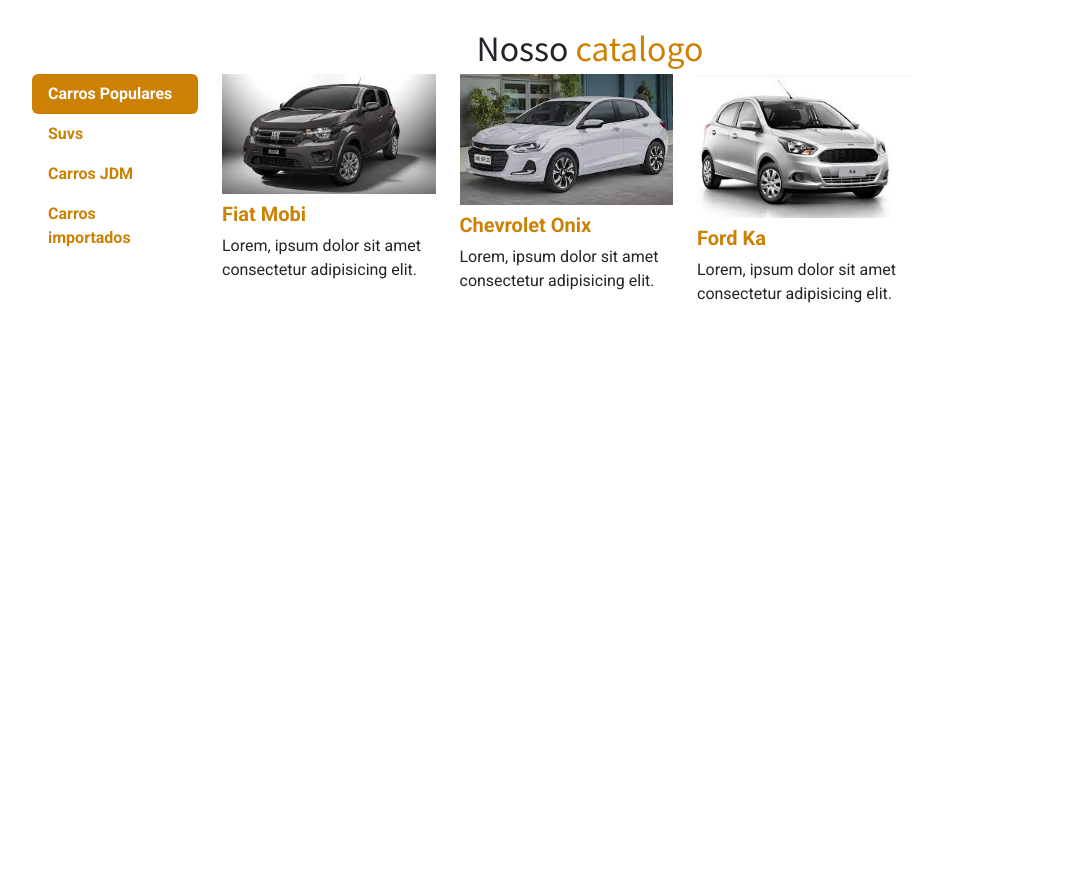
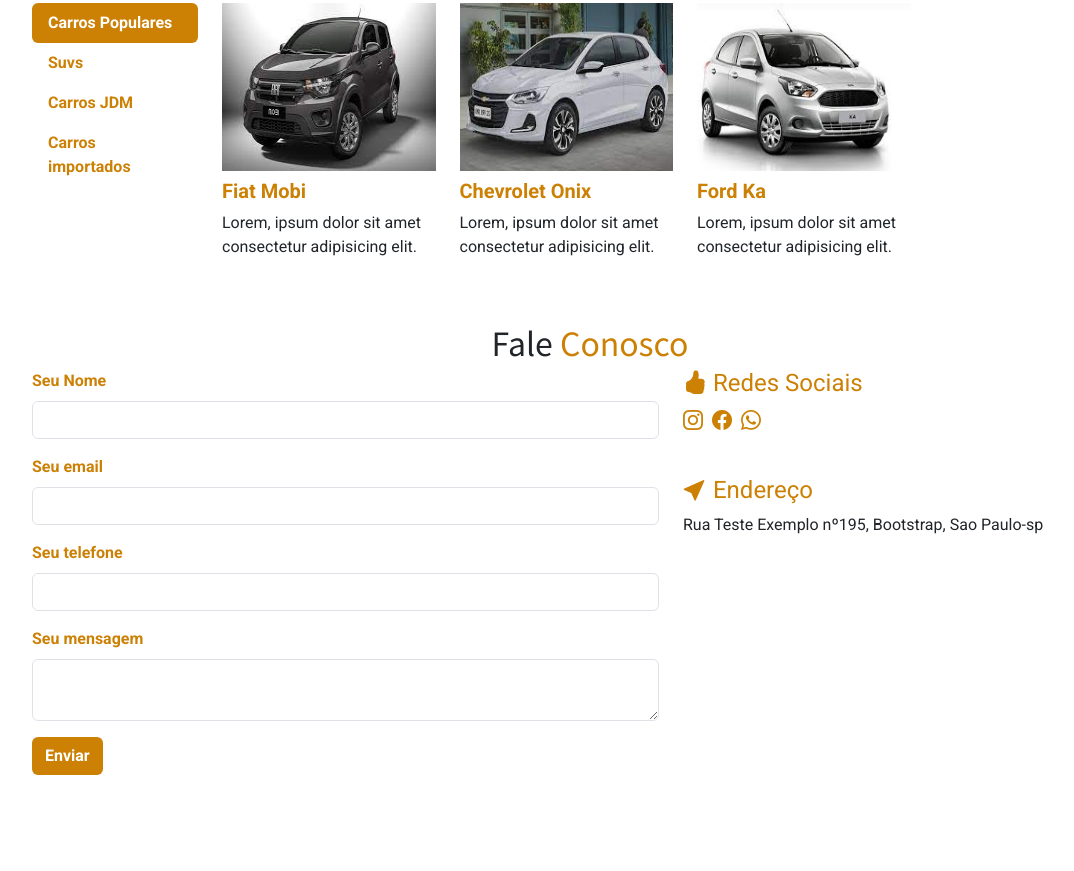
Before and after one commit to leonardolon/projeto4, a plain HTML site: page index.html in a window 1280 px wide. Shown: the part 1887-2758 px from the top of the page, without its empty margins (50-1124 px from the left). Before the commit the page ends 2209 px from the top, so only its background shows below. Drawn offline with nearby package versions, Linux system fonts and the light colour scheme.

Commit message:
final commit

```diff
--- a/index.html
+++ b/index.html
@@ -34,13 +34,13 @@
                         </a>
                     </li>
                     <li class="nav-item fw-bold">
-                        <a href="" class="nav-link">
+                        <a href="#catalogo" class="nav-link">
                             <i class="bi bi-card-text me-1"></i>
                             Nosso catalogo
                         </a>
                     </li>
                     <li class="nav-item fw-bold">
-                        <a href="" class="nav-link">
+                        <a href="#fale-conosco" class="nav-link">
                             <i class="bi bi-chat-left-text me-1"></i>
                             Fale conosco
                         </a>
@@ -49,7 +49,7 @@
             </nav>
         </div>
     </header>
-    <div data-bs-spy="scroll" data-bs-target="#cabecalho">
+    <div data-bs-spy="scroll" data-bs-target="#cabecalho" data-bs-smooth-scroll="true">
         <section id="sobre-o-topcars">
             <div class="carousel slide" data-bs-ride="carousel" id="carousel">
                 <div class="carousel-inner">
@@ -81,7 +81,7 @@
                         <div class="col-md-5">
                             <img src="images/topcar.jpg" class="d-block w-100 rounded" alt="interior da top car">
                         </div>
-                            <div class="col-md-7">
+                            <div class="col-md-7 mt-3 mt-md-0">
                                 <h2 class="section-title">Sobre a <span class="text-colored">Top cars</span></h2>
                                 <p>
                                     Lorem ipsum dolor sit amet, consectetur adipisicing elit. Accusamus sint ea excepturi in laboriosam fugit. Repudiandae corporis quam, fugiat perspiciatis laudantium culpa distinctio ab, dolorum eos nihil natus deserunt ut.
@@ -262,6 +262,71 @@
                 </div>
             </div>
         </section>
+        <section id="fale-conosco" class="pt-5 pb-5">
+            <div class="container">
+                <div class="row">
+                    <div class="h2 section-title text-center">Fale <span class="text-colored">Conosco</span></div>
+                    <div class="row">
+                        <div class="col-md-7 mb-5">
+                            <form >
+                                <div class="mb-3">
+                                    <label for="nome" class="form-label fw-bold text-colored">Seu Nome</label>
+                                    <input type="text" id="nome" class="form-control" required>
+                                </div>
+                                <div class="mb-3">
+                                    <label for="email" class="form-label fw-bold text-colored">Seu email</label>
+                                    <input type="email" id="email" class="form-control" required>
+                                </div>
+                                <div class="mb-3">
+                                    <label for="telefone" class="form-label fw-bold text-colored">Seu telefone</label>
+                                    <input type="tel" id="telefone" class="form-control" >
+                                </div>
+                                <div class="mb-3">
+                                    <label for="mensagem" class="form-label fw-bold text-colored">Seu mensagem</label>
+                                    <textarea class="form-control" id="mensagem" required></textarea>
+                                </div>
+                                <button type="submit" class="btn fw-bold">Enviar</button>
+                            </form>
+                        </div>
+                        <div class="col-md-5">
+                            <div class="row">
+                                <h3 class="Section-title fs-4 text-colored">
+                                    <i class="bi bi-hand-thumbs-up-fill"></i>
+                                    Redes Sociais
+                                </h3>
+                                <ul class="social-links">
+                                    <li class="fs-5">
+                                        <a href="#">
+                                            <i class="bi bi-instagram text-colored"></i>
+                                        </a>
+                                    </li>
+                                    <li class="fs-5 ms-1 me-1">
+                                        <a href="#">
+                                            <i class="bi bi-facebook text-colored"></i>
+                                        </a>
+                                    </li>
+                                    <li class="fs-5">
+                                        <a href="#">
+                                            <i class="bi bi-whatsapp text-colored"></i>
+                                        </a>
+                                    </li>
+                                </ul>
+                            </div>
+                            <div class="row mt-4">
+                                <h3 class="Section-title fs-4 text-colored">
+                                    <i class="bi bi-cursor-fill"></i>
+                                    Endereço
+                                </h3>
+                                <p>
+                                    Rua Teste Exemplo nº195, Bootstrap, Sao Paulo-sp
+                                </p>
+                            </div>
+                        </div>
+                    </div>
+                </div>
+            </div>
+
+        </section>
     </div>
 
     <script src="https://cdn.jsdelivr.net/npm/bootstrap@5.3.0-alpha3/dist/js/bootstrap.bundle.min.js"></script>
--- a/main.css
+++ b/main.css
@@ -34,7 +34,16 @@
     color: #CC8105;
 }
 
-.nav-catalogo .nav-link.active{
+#eventos img {
+    height: 200px;
+}
+
+#catalogo img {
+    height: 168px;
+}
+
+.nav-catalogo .nav-link.active,
+#fale-conosco button{
         background-color: #CC8105 ;
         color: #fff;
 }
@@ -42,3 +51,17 @@
 .nav-catalogo .nav-link:hover {
     color:#CC8105;
 }
+.social-links li {
+    list-style: none;
+    display: inline;
+}
+
+.social-links a {
+    text-decoration: none;
+}
+
+@media (max-width: 767px) {
+    .corousel-item img {
+        height: 280px;
+    }
+}
```
